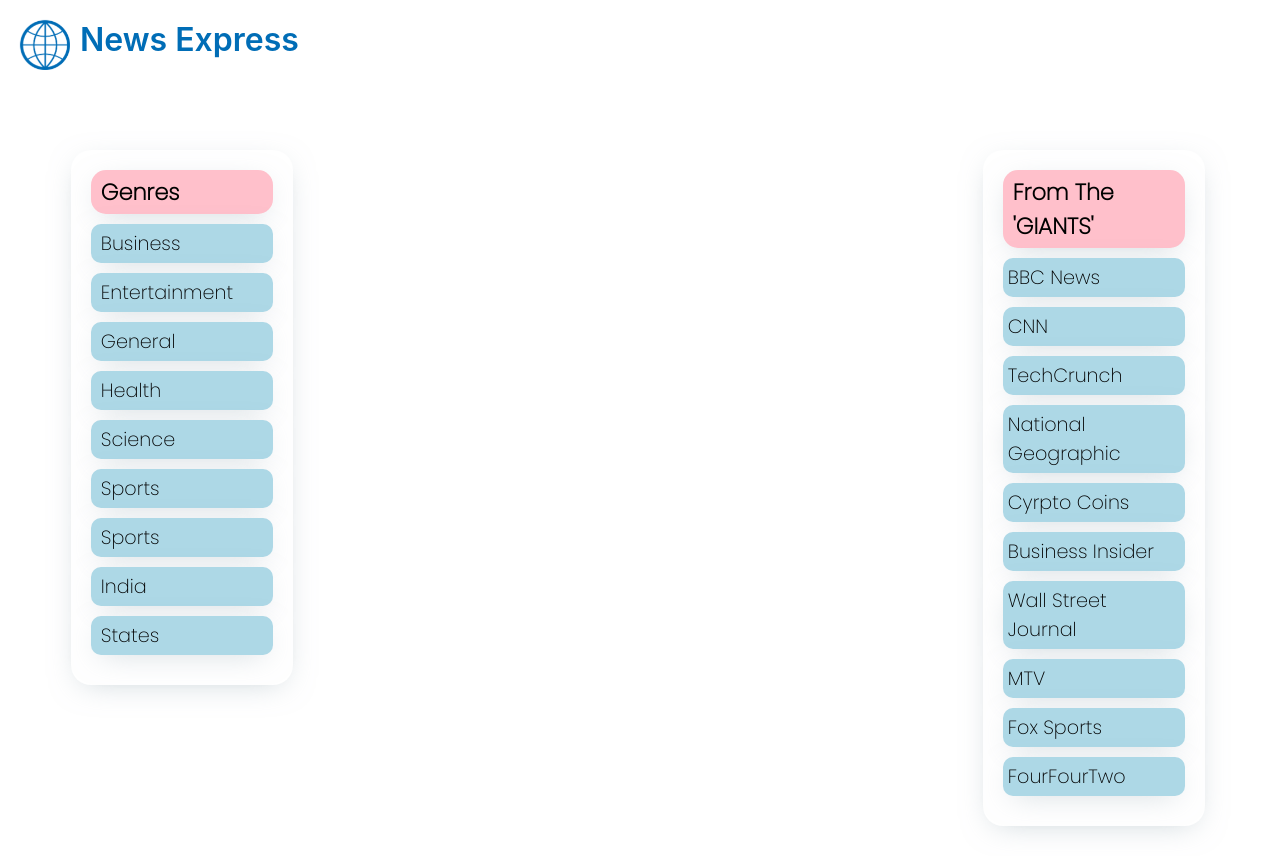
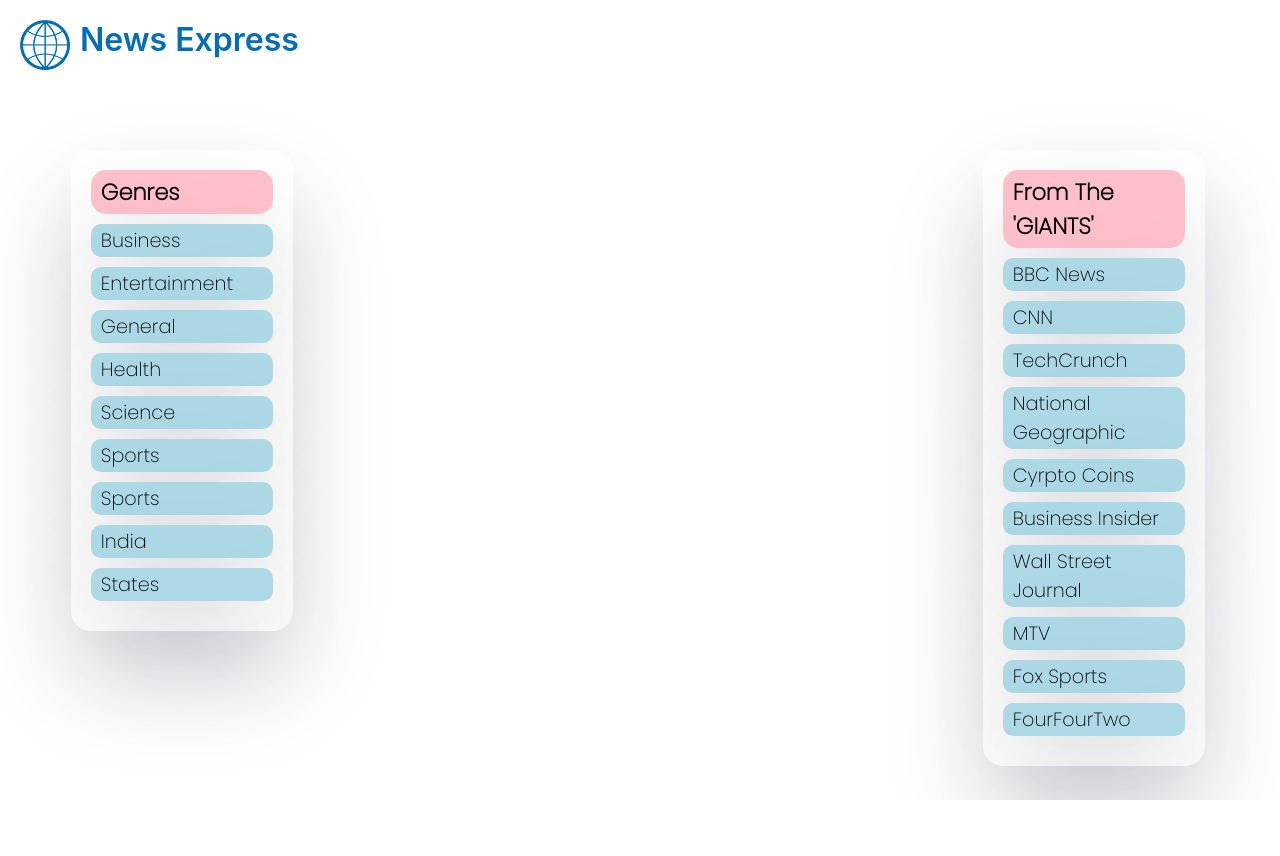
Before and after one commit to MananDoshi1301/News-App-React-Redux, a React (Create React App) app: page /result/1/1 in a window 1280 px wide. After the commit the page ends 800 px from the top, so only its background shows below. Built offline with nearby package versions, Linux system fonts and the light colour scheme; no server answers.

Commit message:
Box Shadow updated!

```diff
--- a/src/SearchResult/LeftResult.css
+++ b/src/SearchResult/LeftResult.css
@@ -16,7 +16,8 @@
 .leftCont{
     width: 60%;
     padding: 20px;
-    box-shadow: 0 7px 30px -10px rgba(150,170,180,0.5);
+    /* box-shadow: 0 7px 30px -10px rgba(150,170,180,0.5); */
+    box-shadow: rgba(17, 12, 46, 0.15) 0px 48px 100px 0px;
     border-radius: 20px;
 }
 
@@ -26,7 +27,8 @@
     border-radius: 15px;
     padding: 5px;
     padding-left: 10px;
-    box-shadow: 0 7px 30px -10px rgba(150,170,180,0.5);
+    /* box-shadow: 0 7px 30px -10px rgba(150,170,180,0.5); */
+    box-shadow: rgba(17, 12, 46, 0.15) 0px 48px 100px 0px;
 }
 
 .leftResult_list{
@@ -38,7 +40,8 @@
     background-color: lightblue;
     margin-bottom: 10px;
     border-radius: 10px;
-    padding:5px;
+    padding:2px;
     padding-left: 10px;
-    box-shadow: 0 7px 30px -10px rgba(150,170,180,0.5);
+    /* box-shadow: 0 7px 30px -10px rgba(150,170,180,0.5); */
+    box-shadow: rgba(17, 12, 46, 0.15) 0px 48px 100px 0px;
 }
--- a/src/SearchResult/RightResult.css
+++ b/src/SearchResult/RightResult.css
@@ -15,7 +15,7 @@
 .rightCont{
     width: 60%;
     padding: 20px;
-    box-shadow: 0 7px 30px -10px rgba(150,170,180,0.5);
+    box-shadow: rgba(17, 12, 46, 0.15) 0px 48px 100px 0px;
     border-radius: 20px;
 }
 
@@ -25,23 +25,7 @@
     border-radius: 15px;
     padding: 5px;
     padding-left: 10px;
-    box-shadow: 0 7px 30px -10px rgba(150,170,180,0.5);
-}
-
-.leftCont{
-    width: 60%;
-    padding: 20px;
-    box-shadow: 0 7px 30px -10px rgba(150,170,180,0.5);
-    border-radius: 20px;
-}
-
-.rightResult_title{
-    font-size: 1.4rem;
-    background-color: pink;
-    border-radius: 15px;
-    padding: 5px;
-    padding-left: 10px;
-    box-shadow: 0 7px 30px -10px rgba(150,170,180,0.5);
+    box-shadow: rgba(17, 12, 46, 0.15) 0px 48px 100px 0px;
 }
 
 .rightResult_list{
@@ -53,7 +37,7 @@
     background-color: lightblue;
     margin-bottom: 10px;
     border-radius: 10px;
+    padding:2px;
     padding-left: 10px;
-    box-shadow: 0 7px 30px -10px rgba(150,170,180,0.5);
-    padding:5px;
+    box-shadow: rgba(17, 12, 46, 0.15) 0px 48px 100px 0px;
 }
```
